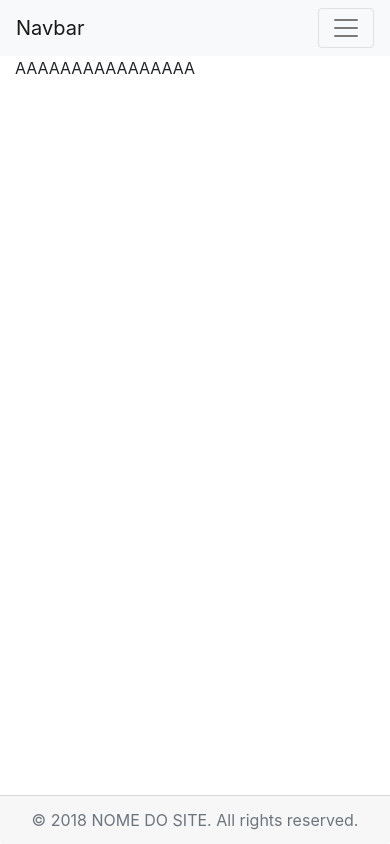
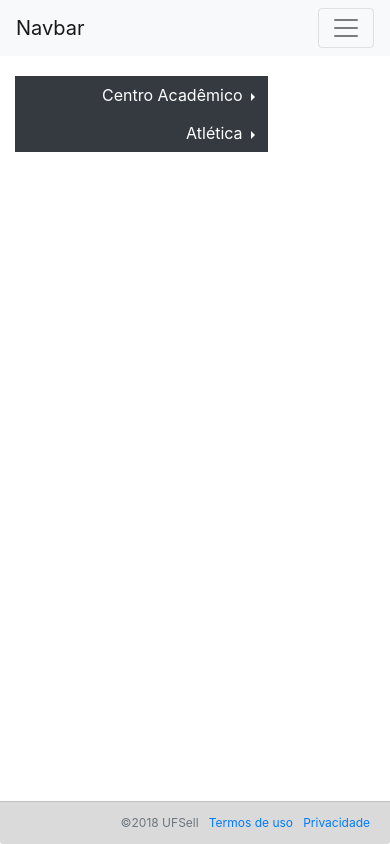
Before and after one commit to lucaspsacchi/ihc2018, a PHP site: page /home.php in a window 390 px wide. Run offline with PHP 8.4, Linux system fonts and the light colour scheme.

Commit message:
Atualização das telas iniciais e compradores

```diff
--- /dev/null
+++ b/css/comprador.css
@@ -0,0 +1,29 @@
+html, body {
+    height: 100%;
+}
+
+.site {
+    display: flex;
+    flex-direction: column;
+    min-height: 100vh;
+}
+
+.wrap {
+    flex-grow:1;
+    margin-top: 20px;
+}
+
+#foot, .card-footer {
+    font-size: 12px;
+}
+
+.card-footer {
+    margin-top: 20px;
+    background-color: rgb(218, 218, 218);
+}
+
+#menuButton {
+    width: 30vh; /* ARRUMAR AQUI */
+    border-radius: 0px;
+    text-align: right;
+}
--- a/css/home.css
+++ /dev/null
@@ -1,13 +0,0 @@
-html, body {
-    height: 100%;
-}
-
-.site {
-    display: flex;
-    flex-direction: column;
-    min-height: 100vh;
-}
-
-.wrap {
-    flex-grow:1;
-}
--- a/home.php
+++ b/home.php
@@ -6,8 +6,8 @@
         <meta name="viewport" content="width=device-width, initial-scale=1.0">
 
         <!-- Título e ícone da aba -->
-        <title>IHC - MUDAR NOME E ICONE</title>
-        <link rel="shortcut icon" type="image/png" href="img/pngtree-gray-man---machine-interaction-png-clipart_2906340.jpg">
+        <title>UFSell</title>
+        <link rel="shortcut icon" type="image/png" href="img/UFSell.png">
 
         <!-- Importando bootstrap -->
         <link rel="stylesheet" href="https://stackpath.bootstrapcdn.com/bootstrap/4.1.3/css/bootstrap.min.css" integrity="sha384-MCw98/SFnGE8fJT3GXwEOngsV7Zt27NXFoaoApmYm81iuXoPkFOJwJ8ERdknLPMO" crossorigin="anonymous">
@@ -16,7 +16,7 @@
         <script src="https://stackpath.bootstrapcdn.com/bootstrap/4.1.3/js/bootstrap.min.js" integrity="sha384-ChfqqxuZUCnJSK3+MXmPNIyE6ZbWh2IMqE241rYiqJxyMiZ6OW/JmZQ5stwEULTy" crossorigin="anonymous"></script>
 
         <!-- Importando estilo css -->
-        <link type="text/css"  rel="stylesheet" href="./css/home.css">
+        <link type="text/css"  rel="stylesheet" href="./css/comprador.css">
     </head>
 
     <body class="site">
@@ -59,14 +59,43 @@
         <!-- Conteúdo da página -->
         <main class="wrap">
             <div class="container">
-                <p>AAAAAAAAAAAAAAAA</p>
+                <div class="row">
+                    <div class="col-md-3 col-sm-4 col-xm-6">
+                        <!-- Barra lateral para categorias -->
+                        <div class="btn-group dropright">
+                            <button type="button" id="menuButton" class="btn btn-dark dropdown-toggle" data-toggle="dropdown" aria-haspopup="true" aria-expanded="false">
+                                Centro Acadêmico
+                            </button>
+                            <div class="dropdown-menu">
+                                <a class="dropdown-item" href="#">Centro Acadêmico de Ciência da Computação</a>
+                                <a class="dropdown-item" href="#">Centro Acadêmico de Ciências Biológicas</a>
+                            </div>
+                        </div>
+                        <div class="btn-group dropright">
+                            <button type="button" id="menuButton" class="btn btn-dark dropdown-toggle" data-toggle="dropdown" aria-haspopup="true" aria-expanded="false">
+                                Atlética
+                            </button>
+                            <div class="dropdown-menu">
+                                <a class="dropdown-item" href="#">Atlética de Ciência da Computação</a>
+                                <a class="dropdown-item" href="#">Atlética de Ciências Biológicas</a>
+                            </div>
+                        </div>
+                    </div>
+                    <!-- OU -->
+                    <div class="col-md-9">
+                        <!-- Cards com os produtos mais recentes -->
+                        <div class=""></div>
+                    </div>
+                </div>
             </div>
         </main>
 
         <!-- Footer -->
         <footer class="card-footer">
-            <div class="text-center">
-                <span class="text-muted">© 2018 NOME DO SITE. All rights reserved.</span>
+            <div class="text-right">
+                <span  id="foot" class="text-muted">©2018 UFSell&nbsp&nbsp</span>
+                <a href="#">Termos de uso&nbsp&nbsp</a>
+                <a href="#">Privacidade</a>
             </div>
         </footer>
     </body>
```
Also changed, not shown: cadastro.php (+16 -8 lines), css/cadastro.css (+10 -2 lines), esqueceu.php (+7 -3 lines), login.php (+18 -2 lines).
